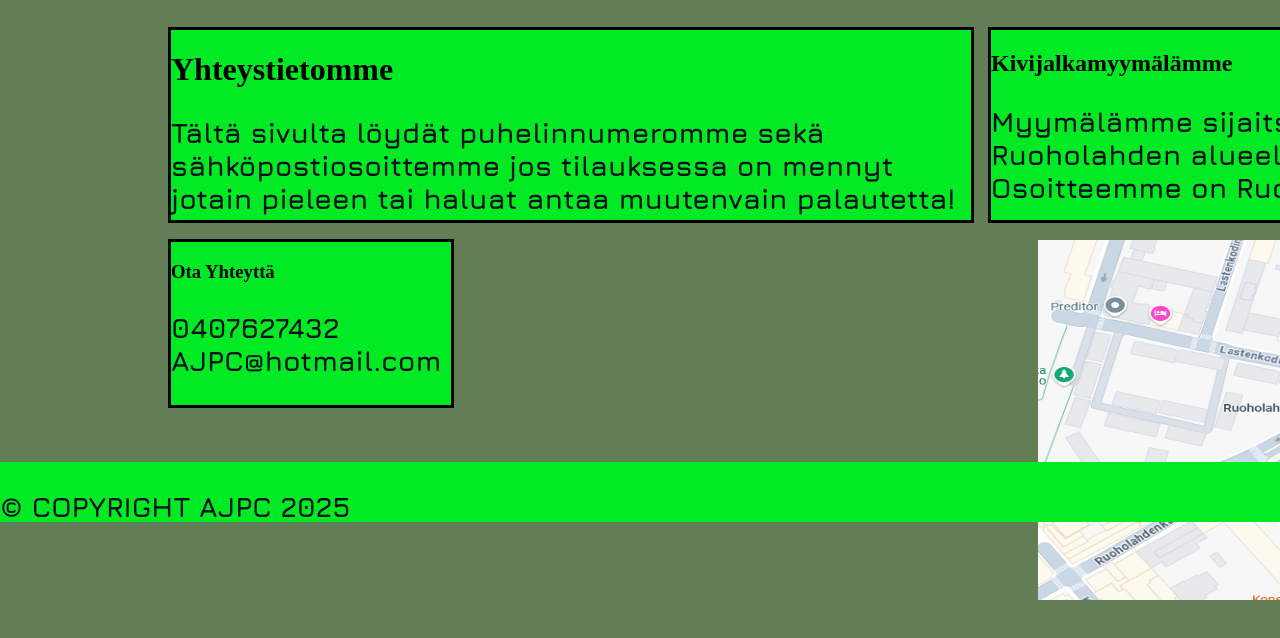
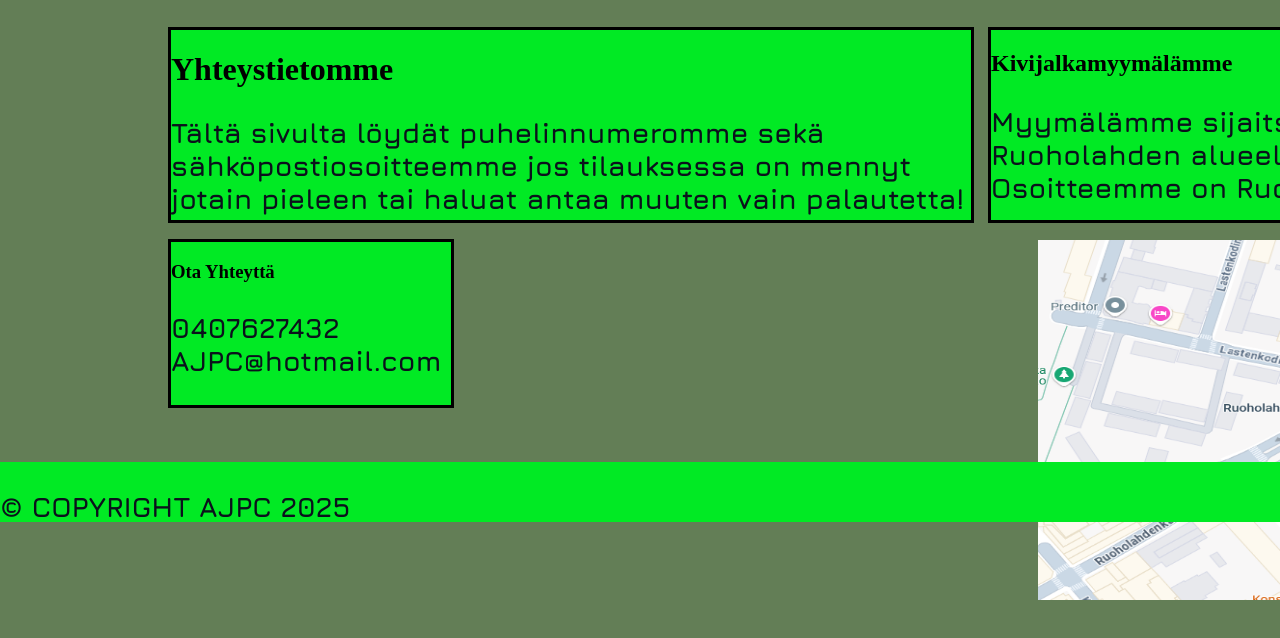
Before and after one commit to aleksikallio1/aleksikallio1.github.io, a plain HTML site: page AJPC/yhteystiedot.html in a window 1280 px wide. Shown: the part 278-916 px from the top of the page. Drawn offline with Linux system fonts and the light colour scheme.

Commit message:
yhteystiedot.html

```diff
--- a/AJPC/yhteystiedot.html
+++ b/AJPC/yhteystiedot.html
@@ -21,7 +21,7 @@
 
         <div id="tieto" style="width:800px; height: 190px;">
         <h1>Yhteystietomme</h1>
-        <p>Tältä sivulta löydät puhelinnumeromme sekä sähköpostiosoittemme jos tilauksessa on mennyt jotain pieleen tai haluat antaa muutenvain palautetta! </p>
+        <p>Tältä sivulta löydät puhelinnumeromme sekä sähköpostiosoitteemme jos tilauksessa on mennyt jotain pieleen tai haluat antaa muuten vain palautetta! </p>
         </div>
 
         <div id="kivijalka" style="width:800px; height: 190px;">
```
